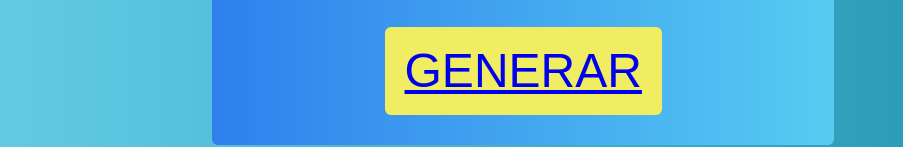
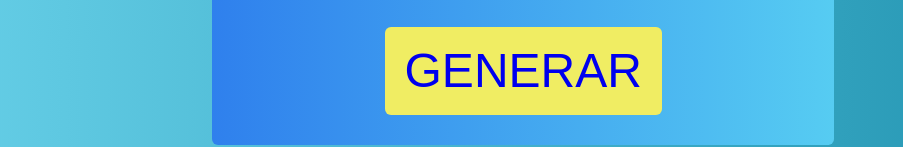
Before and after one commit to jawadnil/generadordepavos, a plain HTML site: page index.html in a window 1280 px wide. Shown: the part 408-555 px from the top of the page, without its empty margins (188-1091 px from the left). Drawn offline with Linux system fonts and the light colour scheme.

Commit message:
Update estilos.css

```diff
--- a/estilos.css
+++ b/estilos.css
@@ -103,3 +103,8 @@ button {
     border-radius: 6px;
     outline: none;
 }
+
+a {
+    overflow: none;
+    text-decoration: none;
+}
```
